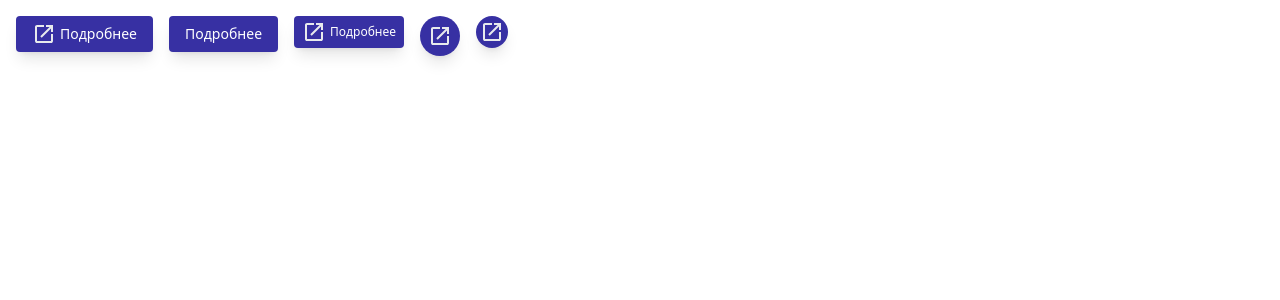
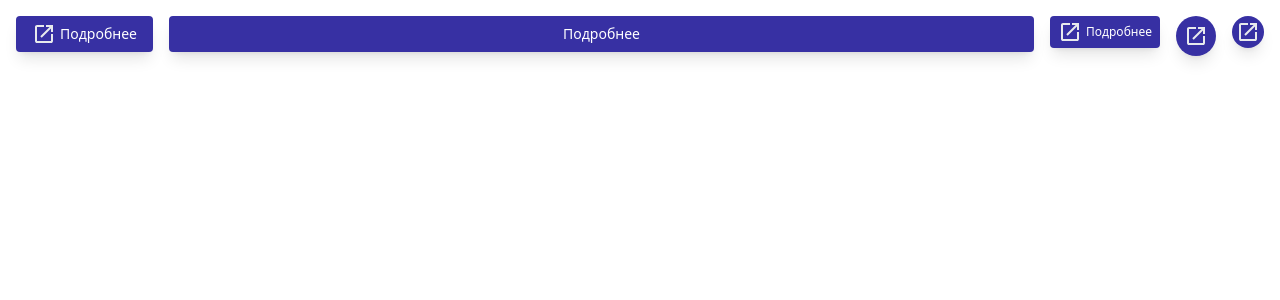
Before and after one commit to webnikler/PomidaroApps, a React (Vite) app: page / in a window 1280 px wide. Shown: the top 300 px of the page. Built offline with nearby package versions, Linux system fonts and the light colour scheme.

Commit message:
add fullwidth for Button

```diff
--- a/src/app/App.tsx
+++ b/src/app/App.tsx
@@ -11,7 +11,7 @@ const App = () => {
         <IconOpenInNew />
         <span>Подробнее</span>
       </Button>
-      <Button>
+      <Button fullwidth>
         <span>Подробнее</span>
       </Button>
       <Button size='sm'>
--- a/src/shared/ui/Button/index.tsx
+++ b/src/shared/ui/Button/index.tsx
@@ -15,6 +15,7 @@ const buttonVariants = cva(
     'disabled:shadow-none',
     'overflow-hidden',
     'relative',
+    'shrink-0',
   ],
   {
     variants: {
@@ -29,6 +30,9 @@ const buttonVariants = cva(
       shape: {
         circle: ['rounded-full'],
         rect: ['rounded'],
+      },
+      fullwidth: {
+        true: ['w-full', 'shrink'],
       },
     },
     compoundVariants: [
@@ -64,11 +68,14 @@ interface Props
 export type ButtonProps = PropsWithChildren<Props>;
 
 export const Button = forwardRef<HTMLButtonElement, ButtonProps>(
-  ({ disabled, loading, children, variant, size, shape, ...rest }, ref) => {
+  (
+    { disabled, loading, children, variant, size, shape, fullwidth, ...rest },
+    ref,
+  ) => {
     return (
       <button
         ref={ref}
-        className={twMerge(buttonVariants({ variant, size, shape }))}
+        className={twMerge(buttonVariants({ variant, size, shape, fullwidth }))}
         disabled={disabled || loading}
         {...rest}
       >
```
